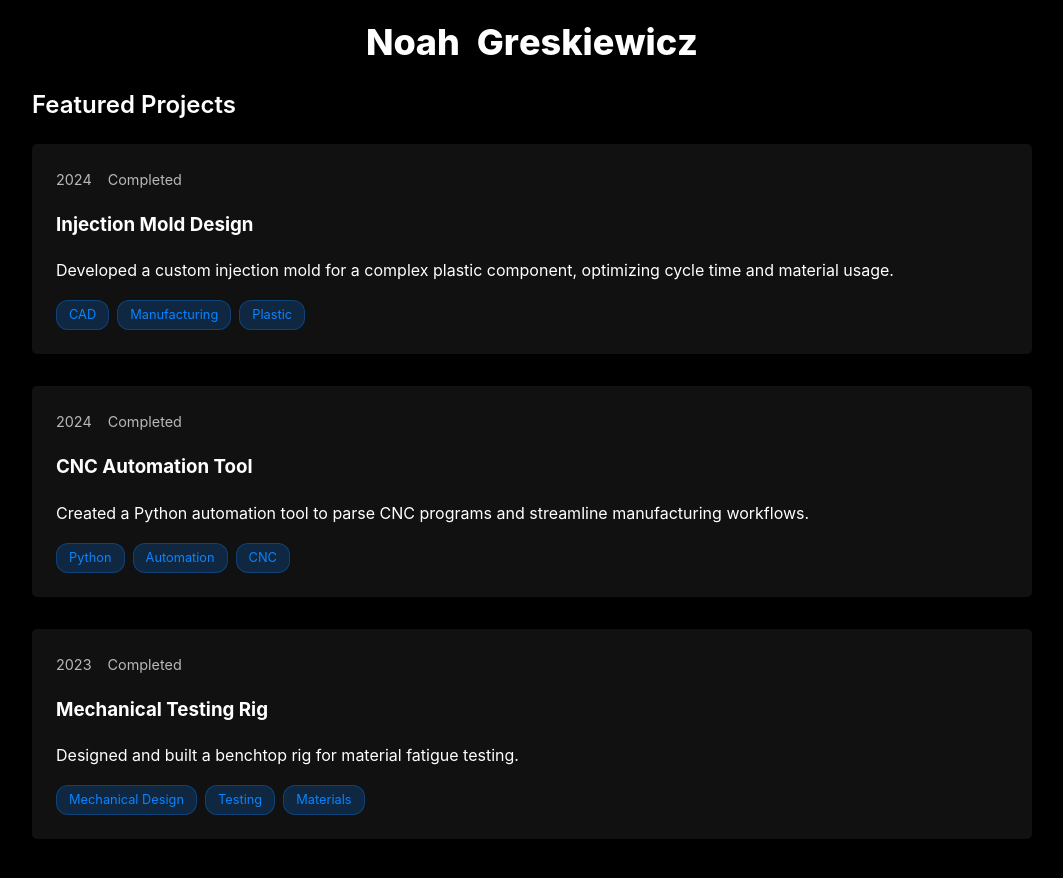
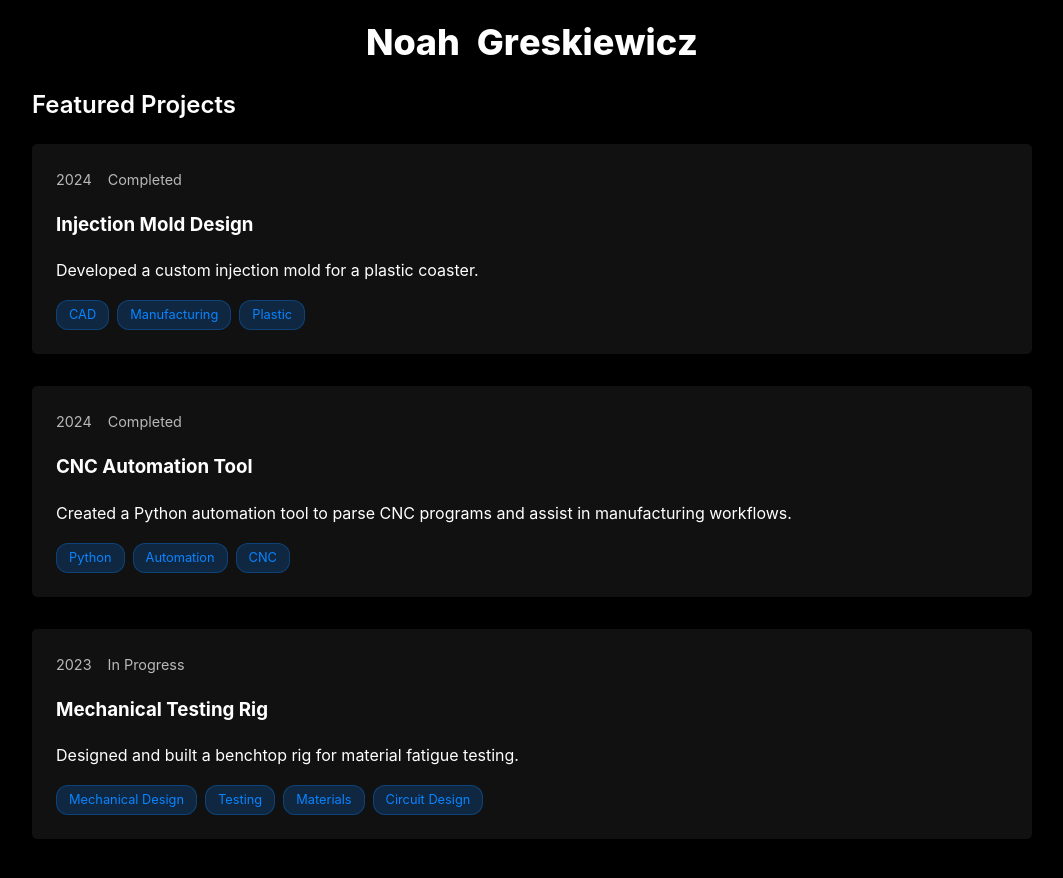
Before and after one commit to ngreskie/ngreskie.github.io, a Jekyll site: the page built from index.md, in a window 1280 px wide and 900 px high, scrolled down 421 px. Shown: the top 878 px of the window, without its empty margins (108-1171 px from the left). Built offline with Jekyll 4.4.1, drawn with Linux system fonts in a browser that asks for light colours; some of the changed lines change nothing that is shown.

Commit message:
updated projects to reflect reality

```diff
--- a/_data/projects.yml
+++ b/_data/projects.yml
@@ -1,81 +1,52 @@
 injection-mold:
   id: "injection-mold"
   title: "Injection Mold Design"
-  shortDescription: "Developed a custom injection mold for a complex plastic component, optimizing cycle time and material usage."
+  shortDescription: "Developed a custom injection mold for a plastic coaster."
   date: "2024"
   status: "Completed"
   tags: ["CAD", "Manufacturing", "Plastic"]
   featured: true
   fullDescription: |
     ### Project Overview
-    This project involved designing a comprehensive injection molding solution for a complex automotive component. The challenge was to create a mold that could produce high-quality parts while minimizing cycle time and material waste.
+    This project involved designing a set of injection molds for use with community plastic injection machines. The challenge was to ensure the vision for the final product was achievable with manufacturing constraints while minimizing material waste and post-processing.
 
     ### Design Process
-    Started with detailed analysis of the component geometry and material properties. Used SolidWorks for 3D modeling and simulation to optimize gate placement, cooling channels, and ejection mechanisms.
+    Started with analysis of the injection machine including shot size and nozzle geometry. Used SolidWorks for 3D modeling and simulation.
 
     ### Key Achievements
-    - Reduced cycle time by 23% compared to initial estimates
-    - Achieved 99.2% part quality rating in production trials
-    - Optimized cooling system reduced energy consumption by 15%
-    - Implemented conformal cooling channels using 3D printing
+    - Successful products produced with first mold iteration.
 
     ### Technical Details
-    The mold featured a complex three-plate design with hydraulic core pulls and a hot runner system. Material flow analysis ensured optimal filling patterns and minimized weld lines in critical stress areas.
+    ...
 
 cnc-automation:
   id: "cnc-automation"
   title: "CNC Automation Tool"
-  shortDescription: "Created a Python automation tool to parse CNC programs and streamline manufacturing workflows."
+  shortDescription: "Created a Python automation tool to parse CNC programs and assist in manufacturing workflows."
   date: "2024"
   status: "Completed"
   tags: ["Python", "Automation", "CNC"]
   featured: true
   fullDescription: |
     ### Project Overview
-    Developed a comprehensive Python-based tool to automate CNC program analysis and optimize manufacturing workflows. The tool parses G-code files and provides detailed insights for production planning.
+    Developed a comprehensive Python-based tool to automate CNC program analysis and optimize manufacturing workflows. The tool searches machine code folders, parses G-code files, and provides detailed insights for production planning.
 
     ### Features
-    - G-code parsing and validation
-    - Cycle time estimation
-    - Tool usage analysis
-    - Material calculation
-    - Production scheduling optimization
+    - G-code parsing
+    - Tool/Setup Sheet generation
+    - Material usage calculation
 
     ### Impact
-    The tool reduced program setup time by 40% and improved production planning accuracy by providing real-time insights into machining operations.
+    The tool reduced program setup time and improved production planning accuracy by providing insights into machining operations.
 
 testing-rig:
   id: "testing-rig"
   title: "Mechanical Testing Rig"
   shortDescription: "Designed and built a benchtop rig for material fatigue testing."
   date: "2023"
-  status: "Completed"
-  tags: ["Mechanical Design", "Testing", "Materials"]
+  status: "In Progress"
+  tags: ["Mechanical Design", "Testing", "Materials", "Circuit Design"]
   featured: true
   fullDescription: |
     ### Project Overview
     Designed and constructed a custom mechanical testing rig capable of performing fatigue tests on various materials under controlled loading conditions.
-
-    ### Design Features
-    - Variable load amplitude control
-    - Real-time data acquisition
-    - Specimen temperature monitoring
-    - Automated test termination
-
-    ### Results
-    Successfully validated against known material properties and is now used for ongoing research projects in materials characterization.
-
-heat-exchanger:
-  id: "heat-exchanger"
-  title: "Heat Exchanger Optimization"
-  shortDescription: "Optimized heat exchanger design using CFD analysis to improve thermal efficiency."
-  date: "2023"
-  status: "In Progress"
-  tags: ["CFD", "Thermal", "Optimization"]
-  featured: false
-  fullDescription: |
-    ### Project Overview
-    Currently working on optimizing a plate heat exchanger design using computational fluid dynamics to maximize heat transfer while minimizing pressure drop.
-
-    ### Methodology
-    Using ANSYS Fluent for CFD analysis and Python for automated design optimization loops.
```
